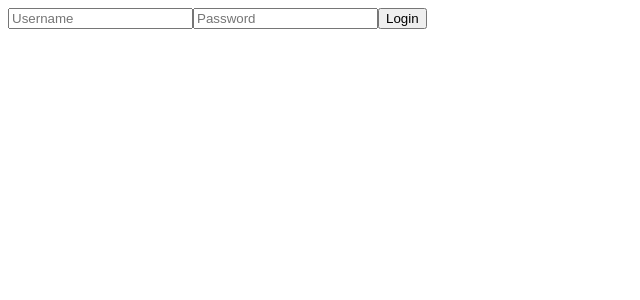
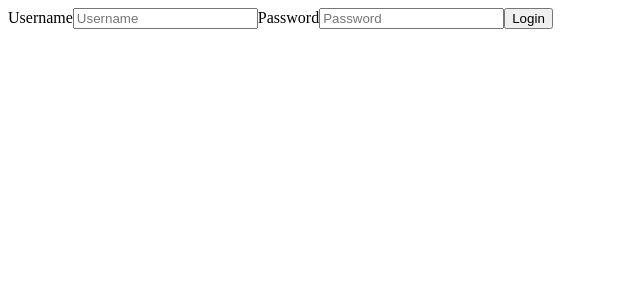
Before and after one commit to CristinaFores/notes-app-frontend, a React (Create React App) app: page / in a window 1280 px wide. Shown: the top 300 px of the page, without its empty margins (0-640 px from the left). Built offline with nearby package versions, Linux system fonts and the light colour scheme; no server answers.

Commit message:
Create component Login

```diff
--- a/src/components/App/App.tsx
+++ b/src/components/App/App.tsx
@@ -1,58 +1,9 @@
-import React, { useState } from "react";
-import { UserCredentials } from "../../hooks/types";
-import useUser from "../../hooks/useUser";
+import Login from "../Login/Login";
 
 const App = () => {
-  const { login } = useUser();
-
-  const intialFormData: UserCredentials = {
-    username: "",
-    password: "",
-  };
-
-  const [formData, setFormData] = useState(intialFormData);
-
-  const handleInputChange = (
-    event:
-      | React.ChangeEvent<HTMLInputElement>
-      | React.ChangeEvent<HTMLTextAreaElement>
-  ) => {
-    setFormData({
-      ...formData,
-      [event.target.id]: event.target.value,
-    });
-  };
-
-  const handleSubmit = async (event: React.SyntheticEvent) => {
-    event.preventDefault();
-    const formDataToSubmit: UserCredentials = {
-      username: formData.username,
-      password: formData.password,
-    };
-    console.log(formDataToSubmit);
-    await login(formDataToSubmit);
-  };
   return (
     <div>
-      <form onSubmit={handleSubmit}>
-        <label htmlFor="username"> </label>
-        <input
-          type="text"
-          id="username"
-          placeholder="Username"
-          onChange={handleInputChange}
-        />
-
-        <label htmlFor="password"></label>
-        <input
-          type="password"
-          id="password"
-          placeholder="Password"
-          onChange={handleInputChange}
-        />
-
-        <button>Login</button>
-      </form>
+      <Login />
     </div>
   );
 };
--- /dev/null
+++ b/src/components/Login/Login.tsx
@@ -0,0 +1,66 @@
+import React, { useState } from "react";
+import { UserCredentials } from "../../hooks/types";
+import useUser from "../../hooks/useUser";
+import Button from "../Button/Button";
+import Input from "../Input/Input";
+
+const Login = () => {
+  const { login } = useUser();
+
+  const intialFormData: UserCredentials = {
+    username: "",
+    password: "",
+  };
+
+  const [formData, setFormData] = useState(intialFormData);
+
+  const handleInputChange = (
+    event:
+      | React.ChangeEvent<HTMLInputElement>
+      | React.ChangeEvent<HTMLTextAreaElement>
+  ) => {
+    setFormData({
+      ...formData,
+      [event.target.id]: event.target.value,
+    });
+  };
+
+  const handleSubmit = async (event: React.SyntheticEvent) => {
+    event.preventDefault();
+    const formDataToSubmit: UserCredentials = {
+      username: formData.username,
+      password: formData.password,
+    };
+    console.log(formDataToSubmit);
+    await login(formDataToSubmit);
+  };
+  return (
+    <div>
+      <form onSubmit={handleSubmit}>
+        <label> </label>
+        <Input
+          type="text"
+          id="username"
+          placeholder="Username"
+          onChange={handleInputChange}
+          htmlFor="username"
+          textLabel="Username"
+        />
+
+        <label></label>
+        <Input
+          type="password"
+          id="password"
+          placeholder="Password"
+          onChange={handleInputChange}
+          htmlFor="password"
+          textLabel="Password"
+        />
+
+        <Button ariaLabel="Login" text="Login" />
+      </form>
+    </div>
+  );
+};
+
+export default Login;
```
